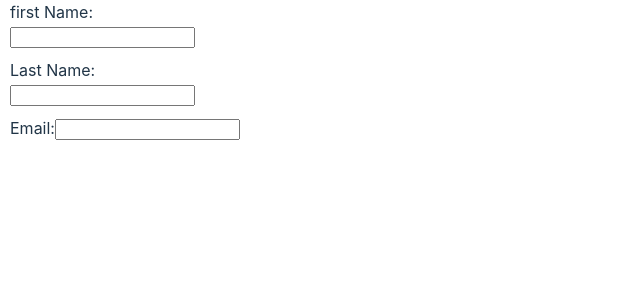
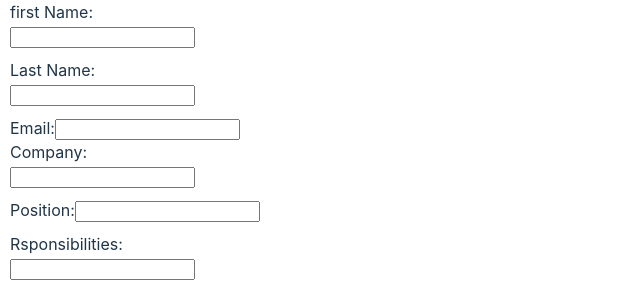
Before and after one commit to nekMont/CV-Application, a React (Vite) app in the folder cv-application/: page / in a window 1280 px wide. Shown: the top 300 px of the page, without its empty margins (0-640 px from the left). Built offline with nearby package versions, Linux system fonts and the light colour scheme.

Commit message:
added experience component, need to fix functionality since it broke after adding into div container

```diff
--- a/cv-application/src/App.css
+++ b/cv-application/src/App.css
@@ -15,9 +15,12 @@
 }
 
 .sheet {
+  display: flex;
+  flex-direction: column;
   background-color: white;
   width: 595px;
   height: 845px;
+  gap: 10px;
 }
 
 .Contain {
--- a/cv-application/src/App.jsx
+++ b/cv-application/src/App.jsx
@@ -7,11 +7,17 @@ import PersonalExperience from "./components/experience/Experience.jsx";
 import DisplayComponent from "./components/Display/DisplayComponent.jsx";
 //import Resume from "./components/resume/resume.jsx";
 import "./App.css";
+import DisplayExperience from "./components/Display/DisplayExperience.jsx";
 
 function App() {
   const [firstName, setFirstName] = useState("");
   const [lastName, setLastName] = useState("");
   const [email, setEmail] = useState("");
+
+  const [company, setCompany] = useState("");
+  const [position, setPosition] = useState("");
+  const [responsibilities, setResponsibilities] = useState("");
+  const [date, setdate] = useState("");
 
   return (
     <div className="Contain">
@@ -21,6 +27,12 @@ function App() {
           setLastName={setLastName}
           setEmail={setEmail}
         />
+        <PersonalExperience
+          setCompanyompany={company}
+          setPosition={position}
+          setResponsibilities={responsibilities}
+          setDate={date}
+        />
       </div>
       <div className="sheet">
         <div className="resume">
@@ -29,6 +41,16 @@ function App() {
             lastName={lastName}
             email={email}
           />
+          <div className="education"></div>
+
+          <div className="experience">
+            <DisplayExperience
+              company={company}
+              position={position}
+              responsibilities={responsibilities}
+              date={date}
+            />
+          </div>
         </div>
       </div>
     </div>
--- /dev/null
+++ b/cv-application/src/components/Display/DisplayExperience.jsx
@@ -0,0 +1,16 @@
+import "./DisplayComponent";
+
+export default function DisplayExperience({
+  company,
+  position,
+  responsibilities,
+  date,
+}) {
+  return (
+    <>
+      <p>
+        {company} {position} {responsibilities} {date}
+      </p>
+    </>
+  );
+}
--- a/cv-application/src/components/experience/Experience.jsx
+++ b/cv-application/src/components/experience/Experience.jsx
@@ -1,12 +1,12 @@
 import { useState } from "react";
 import styles from "./experience.module.css";
 
-export default function PersonalExperience() {
-  const [company, setCompany] = useState("");
-  const [position, setPosition] = useState("");
-  const [responsibilities, setResponsibilities] = useState("");
-  const [date, setdate] = useState("");
-
+export default function PersonalExperience({
+  setCompanycompany,
+  setPosition,
+  setResponsibilities,
+  setDate,
+}) {
   function handleCompany(event) {
     setCompany(event.target.value);
   }
@@ -41,14 +41,7 @@ export default function PersonalExperience() {
           Rsponsibilities:
           <input type="text" name="date" onChange={handleResponsibilies} />
         </label>
-        <label>
-          Rsponsibilities:
-          <input type="text" name="date" onChange={handleDate} />
-        </label>
       </form>
-      <h1>
-        {company} {position} {responsibilities} {date}
-      </h1>
     </div>
   );
 }
```
